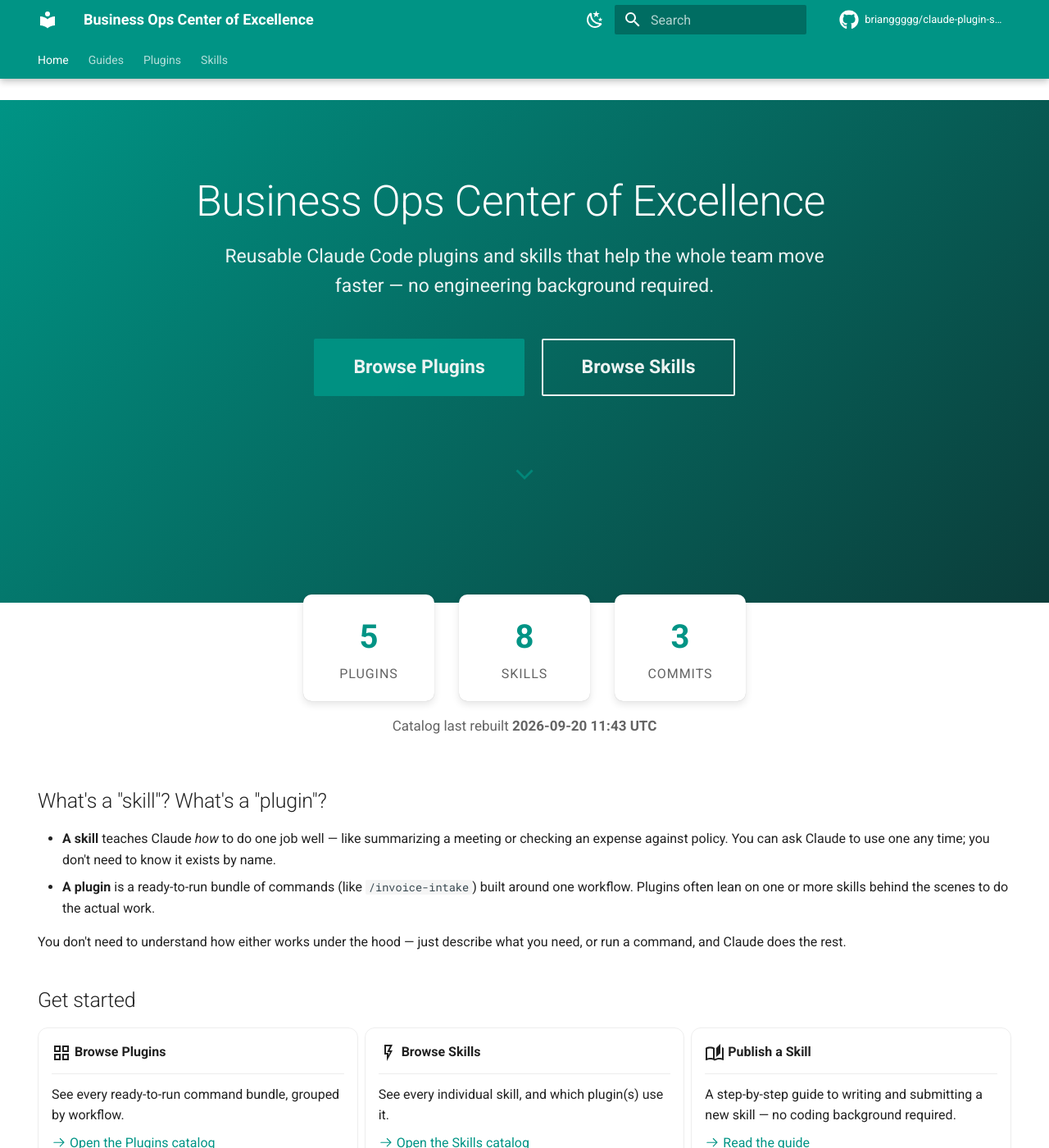
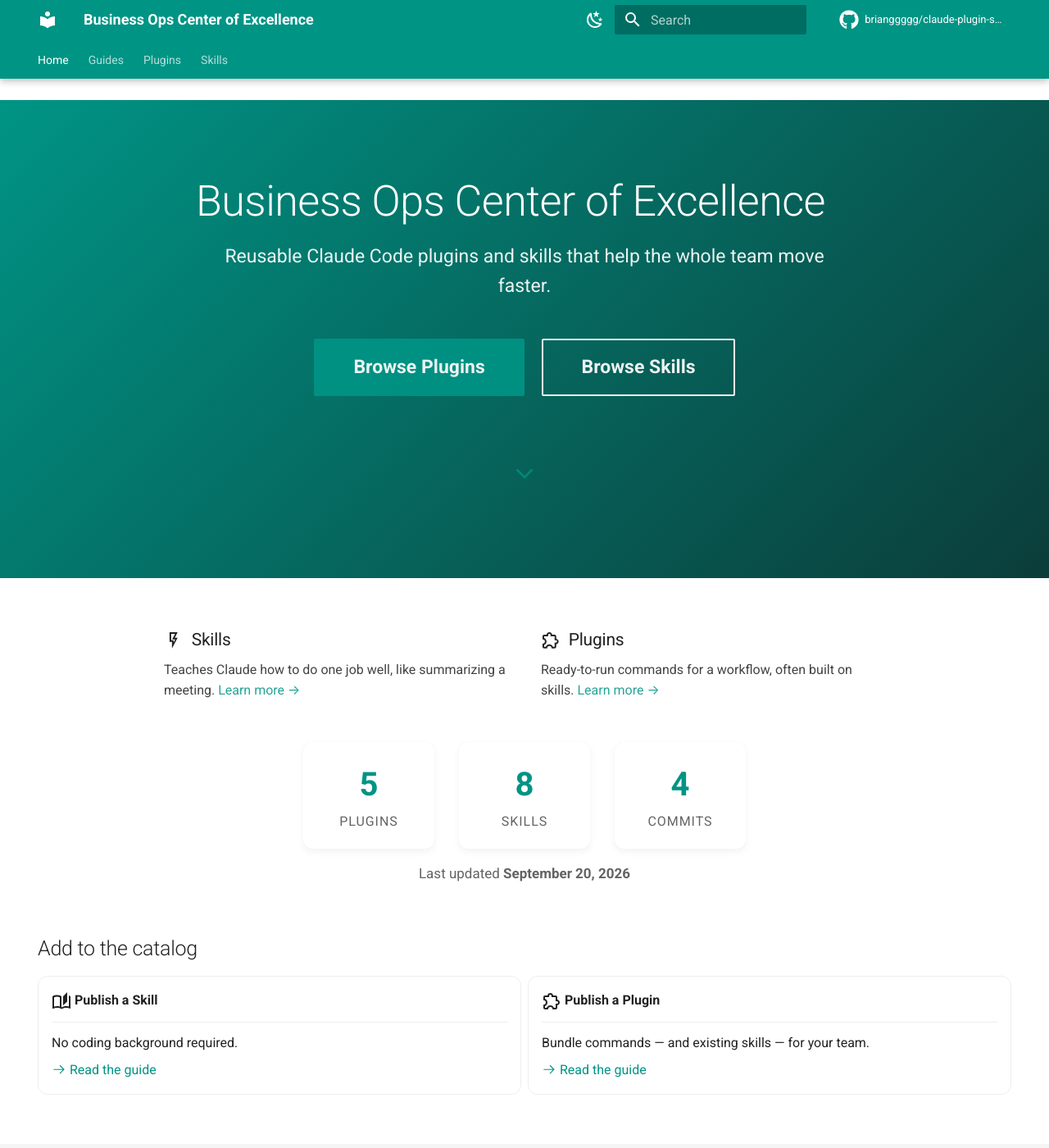
Before and after one commit to brianggggg/claude-plugin-skills-demo, an MkDocs documentation site: the page built from docs/index.md, in a window 1280 px wide and 1400 px high. Shown: the whole window at 82% size. Built offline with MkDocs 1.6.1 and Material for MkDocs 9.7.7, drawn with Linux system fonts in a browser that asks for light colours; comment, search, counter and statistics services are not loaded; some of the changed text lies outside the part shown.

Commit message:
Trim homepage copy and reorder sections for new-user friendliness
Cuts the homepage down to 1-2 sentences per concept: a short Skills/
Plugins blurb right under the hero (each linking "Learn more" to its
catalog, which now carries the fuller explanation), followed by the
plugin/skill inventory — moved to come after that micro-intro instead
of before it. The "Get started" section drops its redundant Browse
cards (the hero buttons and now-clickable stat cards already cover
that) down to just the two "Publish a ___" guides, and the footer
link list and CTA banner are trimmed to one line each.

The "last updated" stamp is now a friendly date (e.g. "September 20,
2026") instead of a raw UTC timestamp.

Also fixes a real bug: the stat cards' raw <a href="plugins/index.md">
links 404'd, because MkDocs only rewrites .md paths in markdown-syntax
links, not raw HTML anchors. They now point at the actual served
paths (plugins/, skills/, activity/).

Co-Authored-By: Claude Sonnet 5 <noreply@anthropic.com>
Claude-Session: https://claude.ai/code/session_01AHBiNzYpDGT7D67zFppmn6

```diff
--- a/docs/_generated/stats.md
+++ b/docs/_generated/stats.md
@@ -1,6 +1,6 @@
 <div class="stat-strip reveal">
-  <div class="stat"><span class="stat-number" data-target="5">0</span><span class="stat-label">Plugins</span></div>
-  <div class="stat"><span class="stat-number" data-target="8">0</span><span class="stat-label">Skills</span></div>
-  <div class="stat"><span class="stat-number" data-target="3">0</span><span class="stat-label">Commits</span></div>
+  <a class="stat" href="plugins/"><span class="stat-number" data-target="5">0</span><span class="stat-label">Plugins</span></a>
+  <a class="stat" href="skills/"><span class="stat-number" data-target="8">0</span><span class="stat-label">Skills</span></a>
+  <a class="stat" href="activity/"><span class="stat-number" data-target="4">0</span><span class="stat-label">Commits</span></a>
 </div>
-<p class="stat-updated">Catalog last rebuilt <strong>2026-09-20 11:43 UTC</strong></p>
+<p class="stat-updated">Last updated <strong>September 20, 2026</strong></p>
--- a/docs/activity.md
+++ b/docs/activity.md
@@ -1,11 +1,12 @@
 # Repository Activity
 
-**Total commits:** 3 · **Contributors:** 1
+**Total commits:** 4 · **Contributors:** 1
 
 ## Recent Commits
 
 | Commit | Author | Date | Message |
 |---|---|---|---|
+| `62c2373` | brianjgonza | 2026-09-20 | Give the homepage a modern scrolling landing-page treatment |
 | `d062890` | brianjgonza | 2026-09-20 | Turn site into a Center of Excellence hub, add Read the Docs hosting |
 | `08a9f9d` | brianjgonza | 2026-09-20 | Redesign catalog site with plugin/skill card grids and cross-links |
 | `16ea40e` | brianjgonza | 2026-09-20 | Add business-ops plugin marketplace, skill library, and MkDocs catalog |
@@ -14,6 +15,6 @@
 
 | Name | Commits |
 |---|---|
-| brianjgonza | 3 |
+| brianjgonza | 4 |
 
 [:octicons-arrow-left-24: Back to Home](index.md)
--- a/docs/index.md
+++ b/docs/index.md
@@ -8,12 +8,32 @@ hide:
 
 # Business Ops Center of Excellence
 
-Reusable Claude Code plugins and skills that help the whole team move faster — no engineering background required.
+Reusable Claude Code plugins and skills that help the whole team move faster.
 
 [Browse Plugins](plugins/index.md){ .md-button .md-button--primary }
 [Browse Skills](skills/index.md){ .md-button }
 
-<a href="#what-is-this" class="hero-scroll-cue" aria-label="Scroll to learn more">⌄</a>
+<a href="#learn-more" class="hero-scroll-cue" aria-label="Scroll to learn more">⌄</a>
+
+</div>
+
+<div class="concept-row reveal" id="learn-more" markdown>
+
+<div class="concept" markdown>
+
+### :material-flash-outline: Skills
+
+Teaches Claude how to do one job well, like summarizing a meeting. [Learn more →](skills/index.md)
+
+</div>
+
+<div class="concept" markdown>
+
+### :material-puzzle-outline: Plugins
+
+Ready-to-run commands for a workflow, often built on skills. [Learn more →](plugins/index.md)
+
+</div>
 
 </div>
 
@@ -21,42 +41,15 @@ Reusable Claude Code plugins and skills that help the whole team move faster —
 
 <div class="reveal" markdown>
 
-## What's a "skill"? What's a "plugin"? {: #what-is-this }
-
-- **A skill** teaches Claude *how* to do one job well — like summarizing a meeting or checking an expense against policy. You can ask Claude to use one any time; you don't need to know it exists by name.
-- **A plugin** is a ready-to-run bundle of commands (like `/invoice-intake`) built around one workflow. Plugins often lean on one or more skills behind the scenes to do the actual work.
-
-You don't need to understand how either works under the hood — just describe what you need, or run a command, and Claude does the rest.
-
-</div>
-
-<div class="reveal" markdown>
-
-## Get started
+## Add to the catalog
 
 <div class="grid cards" markdown>
-
--   :material-view-grid-outline:{ .lg .middle } __Browse Plugins__
-
-    ---
-
-    See every ready-to-run command bundle, grouped by workflow.
-
-    [:octicons-arrow-right-24: Open the Plugins catalog](plugins/index.md)
-
--   :material-flash-outline:{ .lg .middle } __Browse Skills__
-
-    ---
-
-    See every individual skill, and which plugin(s) use it.
-
-    [:octicons-arrow-right-24: Open the Skills catalog](skills/index.md)
 
 -   :material-book-open-page-variant-outline:{ .lg .middle } __Publish a Skill__
 
     ---
 
-    A step-by-step guide to writing and submitting a new skill — no coding background required.
+    No coding background required.
 
     [:octicons-arrow-right-24: Read the guide](guides/publishing-a-skill.md)
 
@@ -64,7 +57,7 @@ You don't need to understand how either works under the hood — just describe w
 
     ---
 
-    How to bundle commands — and existing skills — into a plugin your whole team can run.
+    Bundle commands — and existing skills — for your team.
 
     [:octicons-arrow-right-24: Read the guide](guides/publishing-a-plugin.md)
 
@@ -74,11 +67,9 @@ You don't need to understand how either works under the hood — just describe w
 
 <div class="cta-banner reveal" markdown>
 
-### Have an idea, but not sure how to build it?
+### Have an idea, but can't build it yourself?
 
-You don't have to write the skill or plugin yourself. Open an [issue on GitHub](https://github.com/brianggggg/claude-plugin-skills-demo/issues/new) describing the task you want automated — what you'd type, and what you'd want back — and tag it `help wanted`. Someone on the team can turn it into a skill and add it to the catalog.
-
-[Open an issue](https://github.com/brianggggg/claude-plugin-skills-demo/issues/new){ .md-button .md-button--primary }
+[Open an issue](https://github.com/brianggggg/claude-plugin-skills-demo/issues/new){ .md-button .md-button--primary } and tag it `help wanted` — someone on the team will pick it up.
 
 </div>
 
@@ -86,10 +77,7 @@ You don't have to write the skill or plugin yourself. Open an [issue on GitHub](
 
 ## Key links
 
-- [Source repository on GitHub](https://github.com/brianggggg/claude-plugin-skills-demo)
-- [Request a new skill or plugin](https://github.com/brianggggg/claude-plugin-skills-demo/issues/new)
-- [Recent repository activity](activity.md) — commit history and contributors, for anyone maintaining the catalog itself
-
-This site rebuilds automatically whenever the repository changes, so the Plugins and Skills catalogs are always current — no manual publishing step.
+- [Source repository](https://github.com/brianggggg/claude-plugin-skills-demo)
+- [Recent activity](activity.md)
 
 </div>
--- a/docs/plugins/index.md
+++ b/docs/plugins/index.md
@@ -1,6 +1,6 @@
 # Plugins
 
-Ready-to-run command bundles, one per workflow.
+A plugin is a ready-to-run bundle of slash commands built around one workflow — often leaning on one or more skills behind the scenes to do the actual work.
 
 <div class="grid cards" markdown>
 
--- a/docs/skills/index.md
+++ b/docs/skills/index.md
@@ -1,6 +1,6 @@
 # Skills
 
-Single-purpose capabilities Claude can use directly, or that a plugin bundles.
+A skill teaches Claude how to do one job well — like summarizing a meeting or checking an expense against policy. Ask Claude to use one any time; a plugin may also bundle it behind a command.
 
 <div class="grid cards" markdown>
 
--- a/docs/stylesheets/home.css
+++ b/docs/stylesheets/home.css
@@ -15,7 +15,7 @@ html {
   margin-right: -50vw;
   margin-top: -1.2rem;
   margin-bottom: 3rem;
-  padding: 4.5rem 1.5rem 5rem;
+  padding: 4.5rem 1.5rem 3.5rem;
   text-align: center;
   background: linear-gradient(135deg, var(--md-primary-fg-color) 0%, #0b3d3a 100%);
   color: var(--md-primary-bg-color);
@@ -68,25 +68,60 @@ html {
   50% { transform: translateY(8px); }
 }
 
-/* Stat strip */
+/* Concept row: 1-2 sentence intro to each core idea, right under the hero */
+.concept-row {
+  display: flex;
+  flex-wrap: wrap;
+  justify-content: center;
+  gap: 2rem;
+  max-width: 44rem;
+  margin: 0 auto 2.5rem;
+  text-align: left;
+}
+
+.concept {
+  flex: 1 1 16rem;
+}
+
+.concept h3 {
+  display: flex;
+  align-items: center;
+  gap: 0.5rem;
+  margin: 0 0 0.35rem;
+  font-size: 1.05rem;
+}
+
+.concept p {
+  margin: 0;
+  opacity: 0.85;
+}
+
+/* Stat strip — each card links to the section it counts */
 .stat-strip {
   display: flex;
   flex-wrap: wrap;
   justify-content: center;
   gap: 1.5rem;
-  margin: -3.5rem auto 0.5rem;
-  position: relative;
-  z-index: 1;
+  margin: 0 auto 0.5rem;
   max-width: 42rem;
 }
 
-.stat {
+a.stat {
+  display: block;
   background: var(--md-default-bg-color);
   border-radius: 0.5rem;
-  box-shadow: var(--md-shadow-z2);
+  box-shadow: var(--md-shadow-z1);
   padding: 1rem 1.75rem;
   text-align: center;
   min-width: 8rem;
+  color: inherit;
+  text-decoration: none;
+  transition: transform 0.15s ease, box-shadow 0.15s ease;
+}
+
+a.stat:hover {
+  transform: translateY(-2px);
+  box-shadow: var(--md-shadow-z2);
 }
 
 .stat-number {
```
Also changed, not shown: 1 other file.
